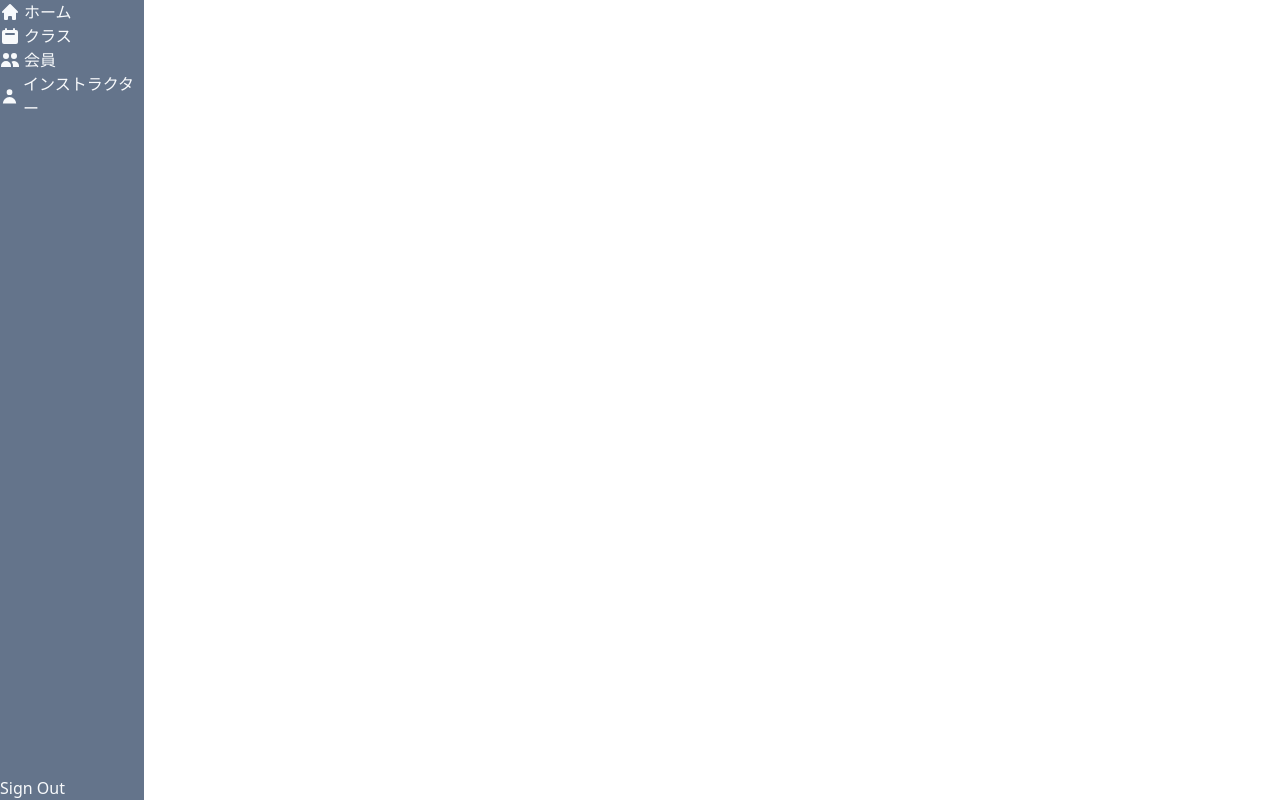
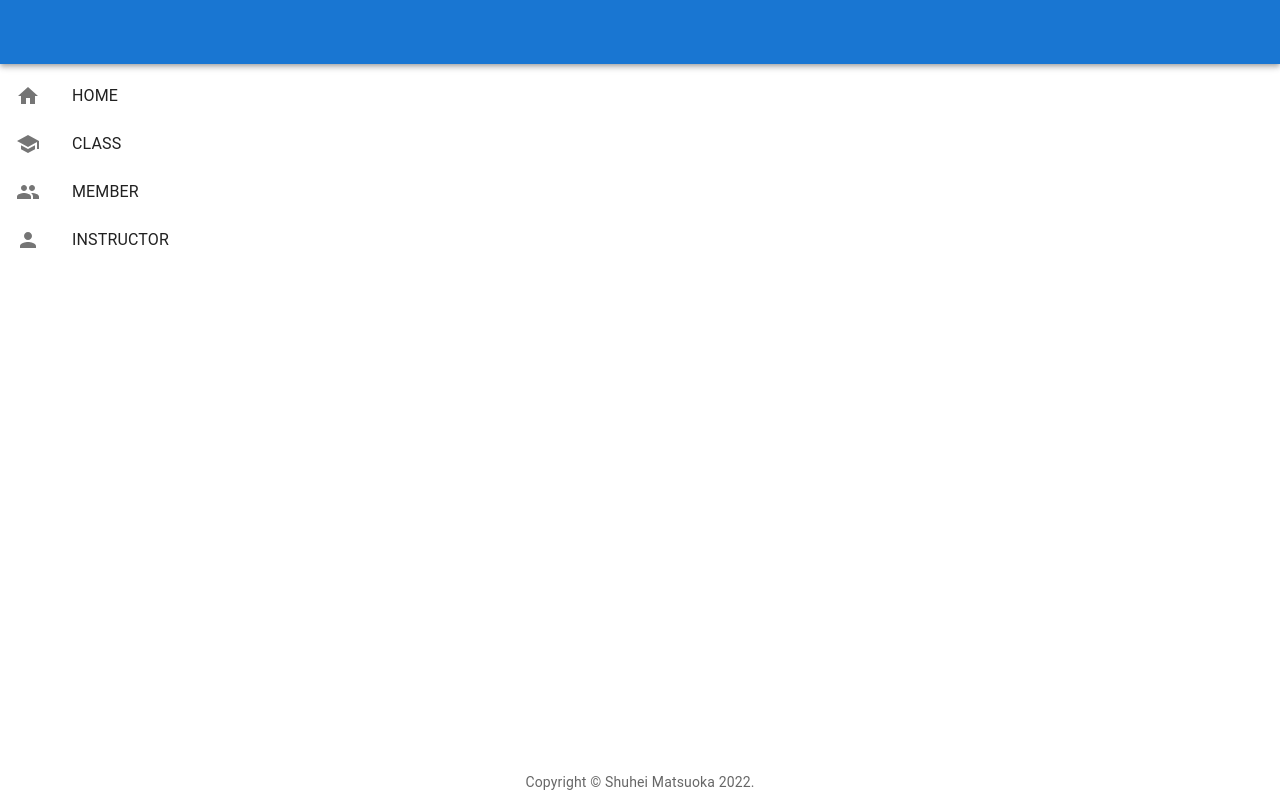
Before and after one commit to matsuokashuhei/gqlgen-ent-on-gcp, a React (Create React App) app in the folder frontend/: page / in a window 1280 px wide. Built offline with nearby package versions, Linux system fonts and the light colour scheme; no server answers; sample sign-in values are in the browser's storage.

Commit message:
:construction:

```diff
--- a/frontend/src/components/Footer.tsx
+++ b/frontend/src/components/Footer.tsx
@@ -1,9 +1,14 @@
+import { Box, Typography } from "@mui/material";
 import { VFC } from "react";
 
 export const Footer: VFC = () => {
   return (
-    <div className="flex h-12 items-center justify-center bg-gray-700">
-      <div className="text-sm text-gray-50">&copy; Shuhei Matsuoka</div>
-    </div>
+    <Box sx={{ m: 1 }}>
+      <Typography variant="body2" color="text.secondary" align="center">
+        {"Copyright © Shuhei Matsuoka "}
+        {new Date().getFullYear()}
+        {"."}
+      </Typography>
+    </Box>
   );
 };
--- a/frontend/src/components/Header.tsx
+++ b/frontend/src/components/Header.tsx
@@ -1,9 +1,11 @@
+import { Menu, Notifications } from "@mui/icons-material";
+import { AppBar, IconButton, Toolbar, Typography } from "@mui/material";
 import { VFC } from "react";
 
 export const Header: VFC = () => {
   return (
-    <div className="flex h-16 items-center">
-      <div className="flex flex-shrink-0">LOGO</div>
-    </div>
+    <AppBar position="static">
+      <Toolbar variant="regular"></Toolbar>
+    </AppBar>
   );
 };
--- a/frontend/src/components/Layout.tsx
+++ b/frontend/src/components/Layout.tsx
@@ -1,16 +1,25 @@
+import { ThemeProvider } from "@emotion/react";
+import { Box, createTheme, CssBaseline } from "@mui/material";
 import { FC } from "react";
 import { Outlet } from "react-router-dom";
-import { SideBar } from ".";
+import { Footer, Header, SideBar } from ".";
+
+const theme = createTheme();
 
 export const Layout: FC = () => {
   return (
-    <div className="flex min-h-screen flex-row">
-      <div>
-        <SideBar />
-      </div>
-      <div className="flex-grow">
-        <Outlet />
-      </div>
-    </div>
+    <ThemeProvider theme={theme}>
+      <Box sx={{ display: "flex", flexDirection: "column", height: "100vh" }}>
+        <CssBaseline />
+        <Header />
+        <Box sx={{ display: "flex", flexDirection: "row", flexGrow: "1" }}>
+          <SideBar />
+          <Box sx={{ color: "inherit" }}>
+            <Outlet />
+          </Box>
+        </Box>
+        <Footer />
+      </Box>
+    </ThemeProvider>
   );
 };
--- a/frontend/src/components/SideBar.tsx
+++ b/frontend/src/components/SideBar.tsx
@@ -1,14 +1,16 @@
+import { Group, Home, Person, School } from "@mui/icons-material";
 import {
-  CalendarIcon,
-  HomeIcon,
-  UserIcon,
-  UsersIcon,
-} from "@heroicons/react/solid";
+  List,
+  ListItemButton,
+  ListItemIcon,
+  ListItemText,
+} from "@mui/material";
 import { VFC } from "react";
-import { Link } from "react-router-dom";
-import { useAuth } from "../contexts/AuthContext";
+import { Link, useNavigate } from "react-router-dom";
 
 export const SideBar: VFC = () => {
+  const navigate = useNavigate();
+  /*
   const { signOut } = useAuth();
 
   const renderSignOutButton = () => <button onClick={signOut}>Sign Out</button>;
@@ -40,4 +42,41 @@ export const SideBar: VFC = () => {
       <div className="absolute bottom-0 left-0">{renderSignOutButton()}</div>
     </div>
   );
+  */
+  return (
+    <List component="nav">
+      <Link to="/">
+        <ListItemButton>
+          <ListItemIcon>
+            <Home />
+          </ListItemIcon>
+          <ListItemText primary="HOME" />
+        </ListItemButton>
+      </Link>
+      <Link to="/classes">
+        <ListItemButton>
+          <ListItemIcon>
+            <School />
+          </ListItemIcon>
+          <ListItemText primary="CLASS" />
+        </ListItemButton>
+      </Link>
+      <Link to="/members">
+        <ListItemButton>
+          <ListItemIcon>
+            <Group />
+          </ListItemIcon>
+          <ListItemText primary="MEMBER" />
+        </ListItemButton>
+      </Link>
+      <Link to="/instructors">
+        <ListItemButton>
+          <ListItemIcon>
+            <Person />
+          </ListItemIcon>
+          <ListItemText primary="INSTRUCTOR" />
+        </ListItemButton>
+      </Link>
+    </List>
+  );
 };
```
